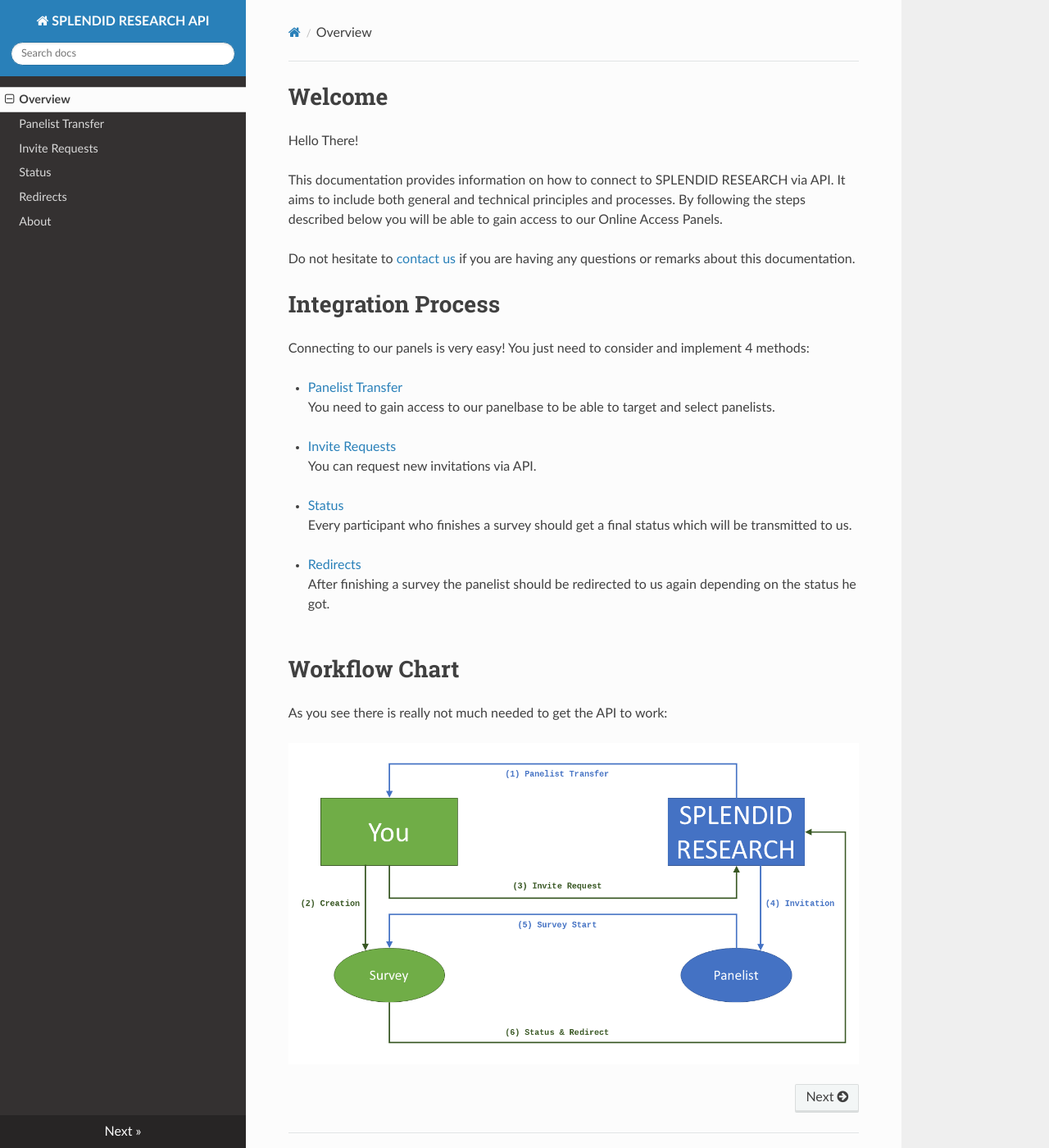
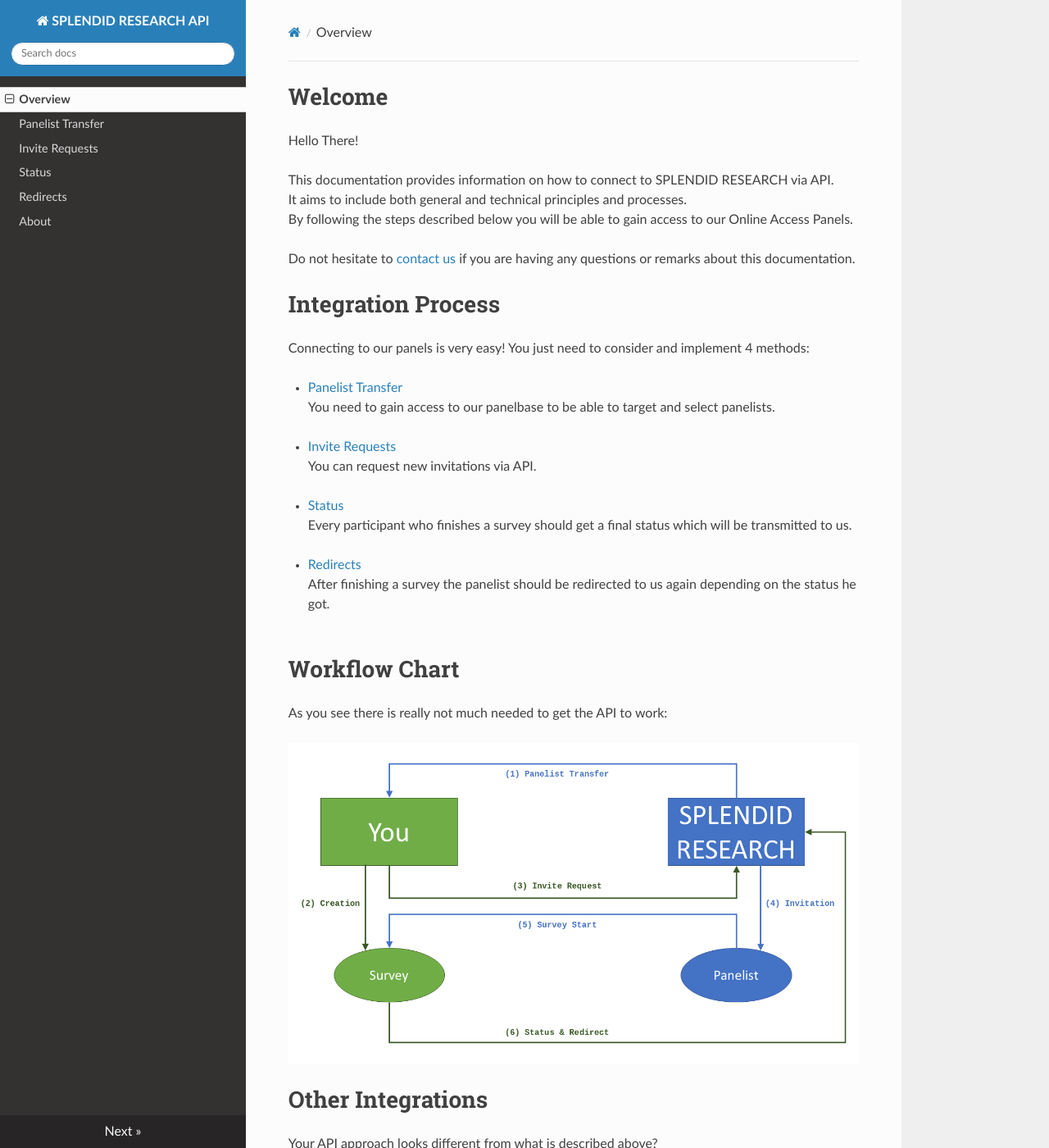
Before and after one commit to SPLENDID-RESEARCH/api-docs, an MkDocs documentation site: the page built from docs/index.md, in a window 1280 px wide and 1400 px high. Shown: the whole window at 82% size. Built offline with MkDocs 1.6.1, drawn with Linux system fonts in a browser that asks for light colours; nearby versions of some CDN libraries; old or Windows-style settings are respelled for this version of MkDocs; some of the changed text lies outside the part shown.

Commit message:
adding section for other integrations

```diff
--- a/docs/index.md
+++ b/docs/index.md
@@ -2,9 +2,9 @@
 
 Hello There!
 
-This documentation provides information on how to connect to SPLENDID RESEARCH via API.
-It aims to include both general and technical principles and processes.
-By following the steps described below you will be able to gain access to our Online Access Panels.
+This documentation provides information on how to connect to SPLENDID RESEARCH via API.<br />
+It aims to include both general and technical principles and processes.<br />
+By following the steps described below you will be able to gain access to our Online Access Panels.<br />
 
 Do not hesitate to [contact us](mailto:api@splendid-research.com) if you are having any questions or remarks about this documentation.
 
@@ -30,3 +30,9 @@
 As you see there is really not much needed to get the API to work:
 
 ![API Workflow Chart](/chart.png "API Workflow Chart")
+
+
+# Other Integrations
+
+Your API approach looks different from what is described above?<br />
+No Problem! Feel free to [contact us](mailto:api@splendid-research.com) and we'll try to find a way to collaborate.
```
Also changed, not shown: site/index.html.
